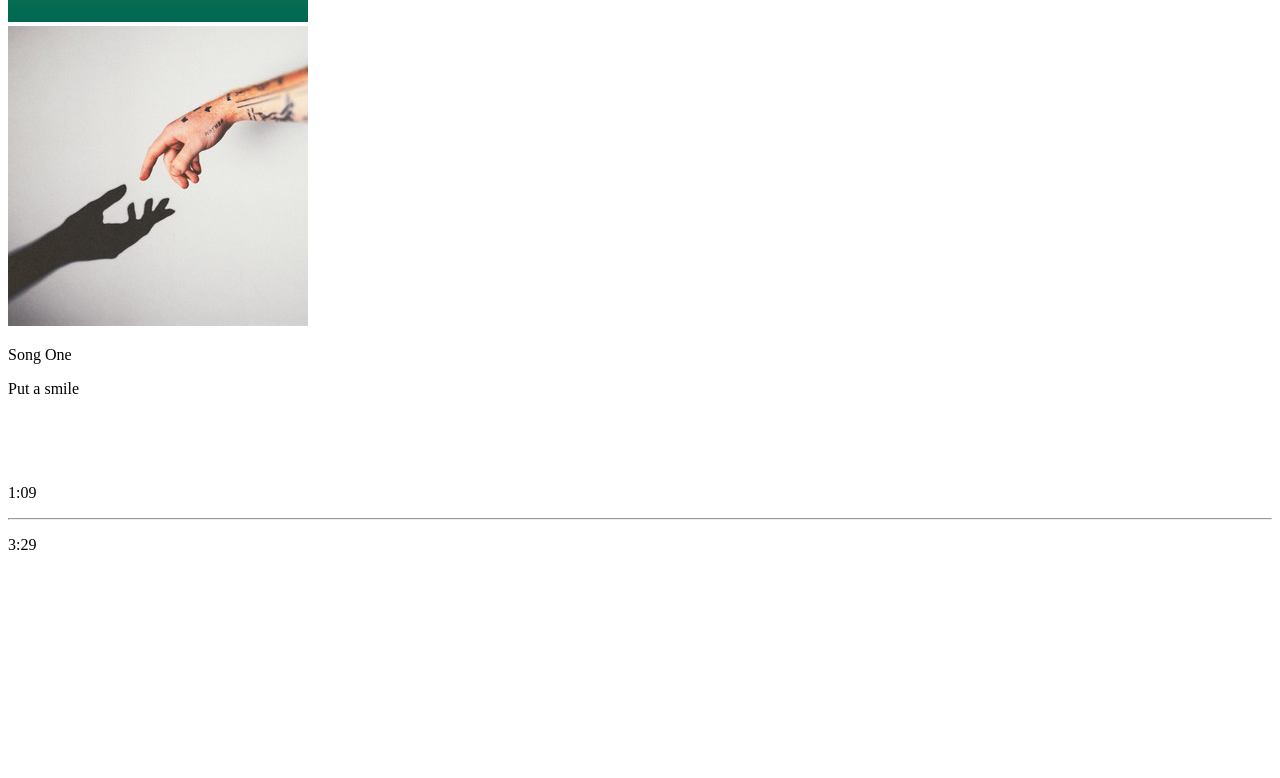
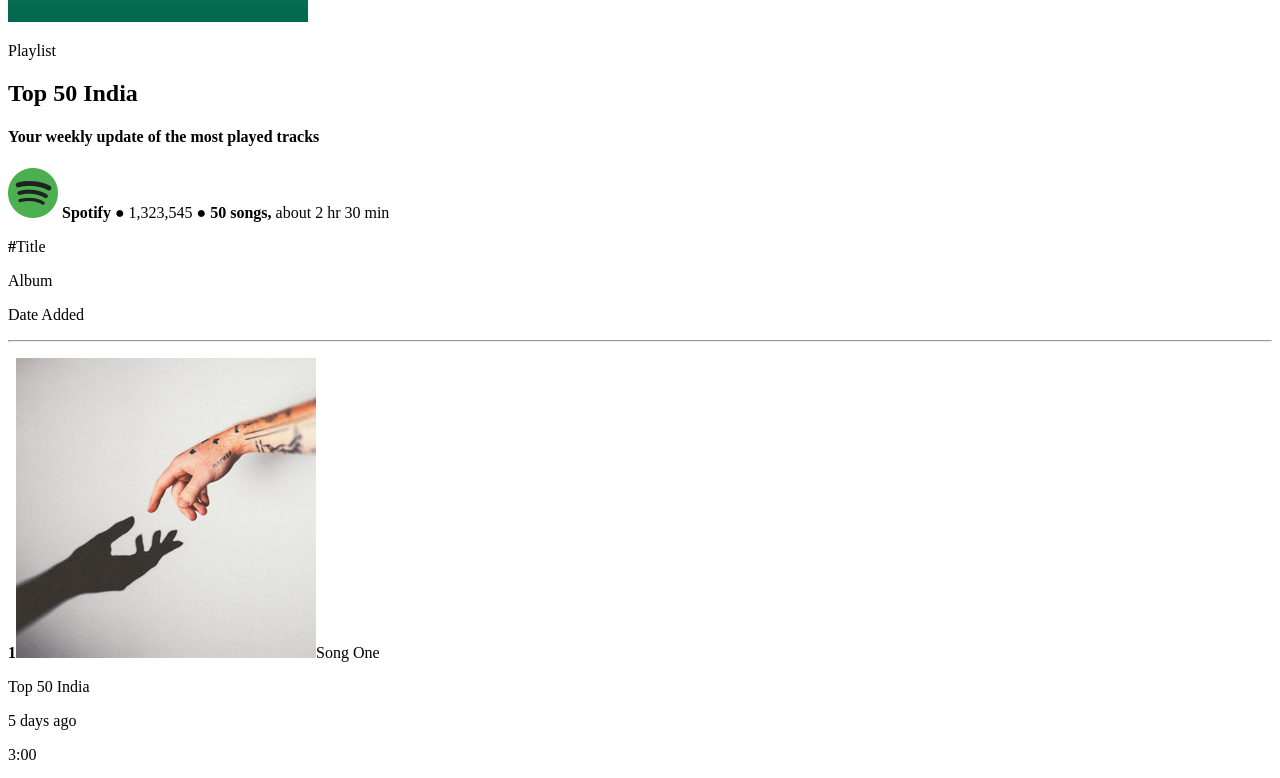
Before and after one commit to SaraMecinovic1/Spotify-clone, a React (Vite) app in the folder spotify-clone/: page /album/1 in a window 1280 px wide. Shown: the part 1340-2118 px from the top of the page. Before the commit the page ends 2026 px from the top, so only its background shows below. Built offline with nearby package versions, Linux system fonts and the light colour scheme.

Commit message:
display album page done

```diff
--- a/spotify-clone/src/components/DisplayAlbum.jsx
+++ b/spotify-clone/src/components/DisplayAlbum.jsx
@@ -1,7 +1,7 @@
 import React from "react";
 import NavBar from "./NavBar";
 import { useParams } from "react-router-dom";
-import { albumsData } from "../assets/assets";
+import { albumsData, assets, songsData } from "../assets/assets";
 
 const DisplayAlbum = () => {
   const { id } = useParams();
@@ -13,10 +13,49 @@ const DisplayAlbum = () => {
       <NavBar />
       <div className="mt-10 flex gap-8 flex-col md:flex-row md:items-end">
         <img className="w-48 rounded" src={albumData.image} alt="" />
-        <div>
-
+        <div className=" flex flex-col ">
+          <p>Playlist</p>
+          <h2 className="text-5xl font-bold mb-4 md:text-7xl">
+            {albumData.name}
+          </h2>
+          <h4>{albumData.desc}</h4>
+          <p className="mt-1">
+            <img
+              className="inline-block w-5"
+              src={assets.spotify_logo}
+              alt=""
+            />
+            <b> Spotify </b> ● 1,323,545 ● <b>50 songs,</b> about 2 hr 30 min
+          </p>
         </div>
       </div>
+
+      <div className="grid grid-cols-3 sm:grid-col-4 mt-10 mb-4 pl-2 text-[#a7a7a7]">
+        <p>
+          <b className="mr-4">#</b>
+          Title
+        </p>
+        <p>Album</p>
+        <p className="hidden sm:block">Date Added </p>
+        {/* <img className="m-auto w-4" src={assets.clock_icon} alt="" /> */}
+      </div>
+      <hr />
+      {songsData.map((item, index) => (
+        // eslint-disable-next-line react/jsx-key
+        <div
+          key={index}
+          className="grid grid-cols- sm:grid-cols-4 gap-2 p-2 items-center text-[#a7a7a7] cursor-pointer hover:bg-[#ffffff2b] "
+        >
+          <p className="text-white">
+            <b className="mr-4 text-[#a7a7a7]"> {index + 1}</b>
+            <img className="inline w-10 mr-5" src={item.image} alt="" />
+            {item.name}
+          </p>
+          <p className="text-[15px]">{albumData.name}</p>
+          <p className="text-[15px] hidden sm:block">5 days ago</p>
+          <p className="text-[15px] text-center">{item.duration}</p>
+        </div>
+      ))}
     </>
   );
 };
```
